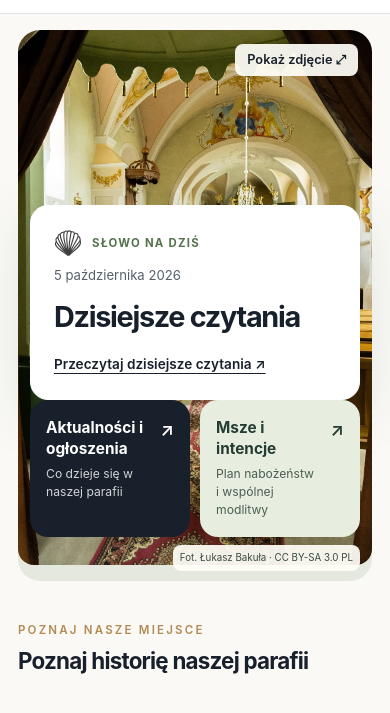
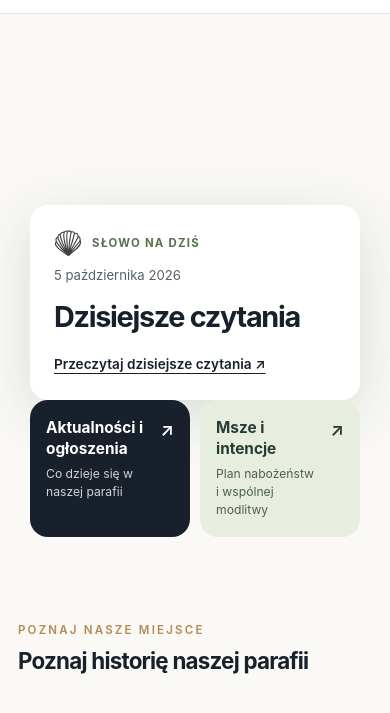
Before and after one commit to niedzwieckimn-ctrl/parafiakotuszow, a website with bundled scripts: page index.html in a window 390 px wide. Shown: the part 64-777 px from the top of the page. Built offline with nearby package versions, Linux system fonts and the light colour scheme; files whose address does not match are found by name.

Commit message:
Add files via upload

```diff
--- a/index.html
+++ b/index.html
@@ -64,8 +64,8 @@
           <div class="opening-readings"><a id="dailyWordReadings" href="https://mateusz.pl/czytania/" target="_blank" rel="noopener">Przeczytaj dzisiejsze czytania ↗</a></div>
         </div>
         <figure class="opening-photo">
-          <button type="button" class="photo-opener" data-full-photo="assets/kosciol-wnetrze.webp" aria-label="Pokaż pełne zdjęcie wnętrza kościoła"><img src="assets/kosciol-wnetrze.webp" alt="Wnętrze kościoła św. Jakuba w Kotuszowie, widok ku ołtarzowi" width="1192" height="1800" fetchpriority="high"><span>Pokaż zdjęcie ⤢</span></button>
-          <figcaption><span>Kościół św. Jakuba w Kotuszowie</span><a href="https://commons.wikimedia.org/wiki/File:Wn%C4%99trze_ko%C5%9Bcio%C5%82a_par._pw._%C5%9Bw._Jakuba_Starszego_w_Kotuszowie.jpg" target="_blank" rel="noopener">Fot. Łukasz Bakuła · CC BY-SA 3.0 PL</a></figcaption>
+          <button type="button" class="photo-opener" data-full-photo="assets/kosciol-od-prezbiterium.webp" aria-label="Pokaż pełne zdjęcie kościoła z zewnątrz"><img src="assets/kosciol-od-prezbiterium.webp" alt="Kościół św. Jakuba w Kotuszowie z zewnątrz, widok od strony prezbiterium i bocznej elewacji" width="1068" height="816" fetchpriority="high"><span>Pokaż zdjęcie ⤢</span></button>
+          <figcaption><span>Kościół św. Jakuba w Kotuszowie</span><a href="https://diecezjasandomierska.pl/kotuszow-sw-jakuba-starszego-apostola/" target="_blank" rel="noopener">Zdjęcie przekazane przez użytkownika · źródło: Diecezja Sandomierska · autor niepodany</a></figcaption>
         </figure>
       </section>
 
--- a/mobile.css
+++ b/mobile.css
@@ -15,7 +15,7 @@
 @media(max-width:700px){
   .home-opening{display:flex;flex-direction:column;margin-top:0;padding:22px 0 26px;gap:18px;border-radius:0;isolation:auto;background:transparent}
   .opening-copy{width:100%;padding:4px 4px 0;border:0;border-radius:0;background:transparent;box-shadow:none}
-  .opening-photo{position:relative;inset:auto;z-index:auto;order:0;width:100%;border-radius:16px;background:#e8eee0;overflow:visible}
+  .opening-photo{display:none}
   .opening-photo:after{display:none}.opening-photo .photo-opener{height:auto;overflow:hidden;border-radius:16px}.opening-photo .photo-opener img{width:100%;height:auto;object-fit:contain;border-radius:0}
   .opening-photo figcaption{position:static;display:block;max-width:none;padding:8px 2px;background:none;color:var(--ink-soft);font-size:11px;line-height:1.6;margin:0}.opening-photo figcaption span{display:none}
   .home-opening>.opening-actions{width:100%;margin:0;gap:10px}.home-action{min-height:68px;border-radius:13px;padding:14px 12px}.home-action strong{font-size:14px}.home-action small{display:none}.home-action>span:last-child{font-size:18px}
```
